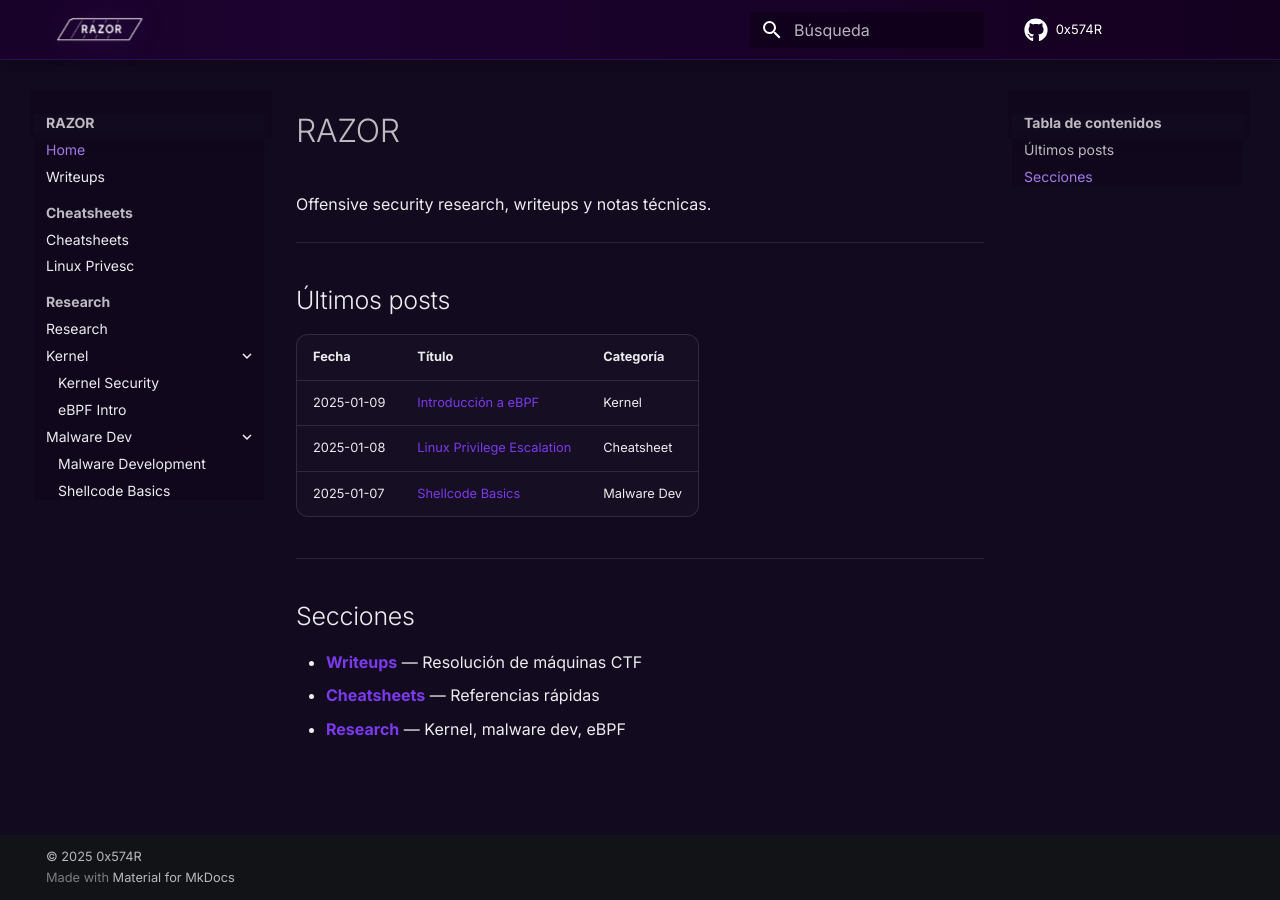
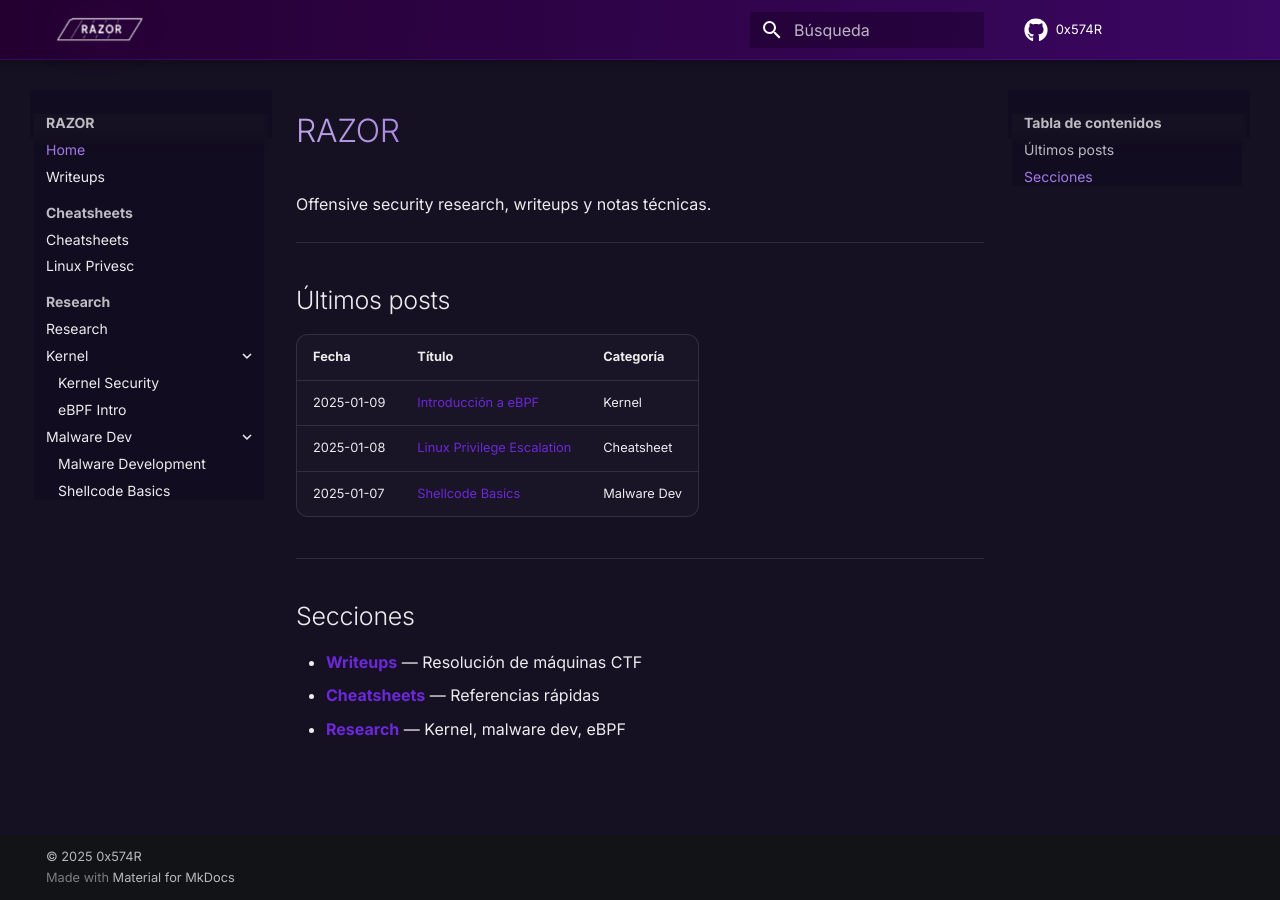
Before and after one commit to 0x574R/0x574R.github.io, an MkDocs documentation site: the page built from docs/index.md, in a window 1280 px wide. Built offline with MkDocs 1.6.1 and Material for MkDocs 9.7.7, drawn with Linux system fonts in a browser that asks for light colours.

Commit message:
Professional dark theme

```diff
--- a/docs/stylesheets/custom.css
+++ b/docs/stylesheets/custom.css
@@ -7,22 +7,25 @@
 */
 
 [data-md-color-scheme="slate"] {
-  /* Brand palette (dark purple) */
-  --md-primary-fg-color: #14001f;         /* topbar / primary */
-  --md-primary-fg-color--light: #1f0330;
-  --md-primary-fg-color--dark: #0b0012;
+  /* Brand palette (Abyss Violet) */
+  /* Topbar / primary */
+  --md-primary-fg-color: #250032;
+  --md-primary-fg-color--light: #3b0764;
+  --md-primary-fg-color--dark: #12001b;
 
-  /* Accents: darker + less neon */
-  --md-accent-fg-color: #7c3aed;          /* links / accents */
-  --md-accent-fg-color--transparent: rgba(124, 58, 237, 0.14);
+  /* Accent: deep violet (dark enough, but still readable) */
+  --razor-accent: #6d28d9;
+  --razor-accent-rgb: 109, 40, 217;
+  --md-accent-fg-color: var(--razor-accent);
+  --md-accent-fg-color--transparent: rgba(var(--razor-accent-rgb), 0.16);
 
-  /* Page surfaces (lifted so the UI doesn't read as "pure black") */
-  --md-default-bg-color: #120a1f;         /* body background */
-  --md-code-bg-color: #1a0f2b;
-  --md-footer-bg-color: #0f071c;
+  /* Page surfaces: lifted slightly so dark mode is readable */
+  --md-default-bg-color: #151022;
+  --md-code-bg-color: #1b1530;
+  --md-footer-bg-color: #110b1e;
 
-  /* Slight separation for side panels */
-  --md-sidebar-bg-color: #10071d;
+  /* Side panels */
+  --md-sidebar-bg-color: #120c20;
 
   /* Text */
   --md-default-fg-color: rgba(255, 255, 255, 0.92);
@@ -42,22 +45,55 @@
   opacity: 0.9;
 }
 
+/* Headings: premium look + micro animations */
+.md-typeset h1 {
+  background: linear-gradient(90deg, rgba(255,255,255,0.95) 0%, rgba(var(--razor-accent-rgb), 0.95) 55%, rgba(255,255,255,0.92) 100%);
+  -webkit-background-clip: text;
+  background-clip: text;
+  color: transparent;
+  background-size: 220% 100%;
+  animation: razor-title-shimmer 6.5s ease-in-out infinite;
+}
+
+.md-typeset h2,
+.md-typeset h3 {
+  position: relative;
+}
+
+.md-typeset h2::after,
+.md-typeset h3::after {
+  content: "";
+  position: absolute;
+  left: 0;
+  bottom: -0.35rem;
+  height: 2px;
+  width: 0;
+  background: rgba(var(--razor-accent-rgb), 0.65);
+  transition: width 220ms ease;
+}
+
+.md-typeset h2:hover::after,
+.md-typeset h3:hover::after {
+  width: 44px;
+}
+
 /* Make topbar more distinguishable from body + animated gradient */
 .md-header,
 .md-tabs {
+  /* Darker, richer gradient with subtle movement */
   background: linear-gradient(
-    90deg,
-    #06000e 0%,
-    #100018 30%,
-    #1c0330 65%,
-    #14001f 100%
+    92deg,
+    #07000f 0%,
+    #12001b 24%,
+    #250032 58%,
+    #3b0764 100%
   );
-  background-size: 220% 220%;
-  animation: razor-header-gradient 10s ease-in-out infinite;
+  background-size: 240% 240%;
+  animation: razor-header-gradient 9s ease-in-out infinite;
 }
 
 .md-header {
-  border-bottom: 1px solid rgba(124, 58, 237, 0.22);
+  border-bottom: 1px solid rgba(var(--razor-accent-rgb), 0.25);
 }
 
 /* Enlarge logo A LOT (visual size) while keeping topbar height compact */
@@ -66,8 +102,8 @@
   width: auto;
   transform: scale(1.65);
   transform-origin: left center;
-  filter: drop-shadow(0 0 10px rgba(124, 58, 237, 0.45));
-  animation: razor-logo-float 4.5s ease-in-out infinite;
+  filter: drop-shadow(0 0 12px rgba(var(--razor-accent-rgb), 0.35));
+  animation: razor-logo-float 4.2s ease-in-out infinite;
 }
 
 .md-header__button.md-logo {
@@ -102,8 +138,15 @@
 /* Code blocks: clearer separation without going full gray */
 .md-typeset pre > code {
   background: var(--md-code-bg-color);
-  border: 1px solid rgba(124, 58, 237, 0.22);
+  border: 1px solid rgba(var(--razor-accent-rgb), 0.22);
   box-shadow: 0 10px 28px rgba(0, 0, 0, 0.35);
+  transition: transform 160ms ease, border-color 160ms ease, box-shadow 160ms ease;
+}
+
+.md-typeset pre:hover > code {
+  transform: translateY(-1px);
+  border-color: rgba(var(--razor-accent-rgb), 0.35);
+  box-shadow: 0 14px 34px rgba(0, 0, 0, 0.45);
 }
 
 /* Tables: faint surface so they don't disappear into the background */
@@ -115,8 +158,8 @@
 
 /* Quotes: readable surface */
 .md-typeset blockquote {
-  background: rgba(124, 58, 237, 0.08);
-  border-left: 4px solid rgba(124, 58, 237, 0.35);
+  background: rgba(var(--razor-accent-rgb), 0.10);
+  border-left: 4px solid rgba(var(--razor-accent-rgb), 0.35);
 }
 
 /* Compact the inner header padding to reduce height */
@@ -138,14 +181,30 @@
 
 .md-typeset .md-button {
   border-radius: 999px;
-  border: 1px solid rgba(124, 58, 237, 0.35);
+  border: 1px solid rgba(var(--razor-accent-rgb), 0.38);
   box-shadow: 0 6px 18px rgba(0, 0, 0, 0.35);
+  position: relative;
+  overflow: hidden;
 }
 
 .md-typeset .md-button:hover {
   transform: translateY(-1px);
-  border-color: rgba(124, 58, 237, 0.55);
+  border-color: rgba(var(--razor-accent-rgb), 0.60);
   box-shadow: 0 10px 26px rgba(0, 0, 0, 0.45);
+}
+
+/* Button shimmer (micro animation) */
+.md-typeset .md-button::after {
+  content: "";
+  position: absolute;
+  inset: 0;
+  background: linear-gradient(120deg, transparent 0%, rgba(255,255,255,0.10) 20%, transparent 42%);
+  transform: translateX(-120%);
+  transition: transform 420ms ease;
+}
+
+.md-typeset .md-button:hover::after {
+  transform: translateX(120%);
 }
 
 /* Nav micro-animations */
@@ -155,6 +214,26 @@
 
 .md-nav__link:hover {
   transform: translateX(2px);
+}
+
+/* Active/hover underline indicator */
+.md-nav__link {
+  position: relative;
+}
+
+.md-nav__link::after {
+  content: "";
+  position: absolute;
+  left: 0;
+  bottom: -2px;
+  height: 2px;
+  width: 0;
+  background: rgba(var(--razor-accent-rgb), 0.65);
+  transition: width 180ms ease;
+}
+
+.md-nav__link:hover::after {
+  width: 18px;
 }
 
 /* Keyframes */
@@ -169,6 +248,12 @@
   to { opacity: 1; transform: translateY(0); }
 }
 
+@keyframes razor-title-shimmer {
+  0% { background-position: 0% 50%; }
+  50% { background-position: 100% 50%; }
+  100% { background-position: 0% 50%; }
+}
+
 @keyframes razor-logo-float {
   0%, 100% { transform: scale(1.65) translateY(0); }
   50% { transform: scale(1.65) translateY(-1px); }
@@ -177,10 +262,27 @@
 /* Subtle accents on cards and content */
 .md-typeset .admonition,
 .md-typeset details {
-  border-color: rgba(124, 58, 237, 0.25);
+  border-color: rgba(var(--razor-accent-rgb), 0.28);
 }
 
 /* Search highlight */
 .md-search-result__meta {
   color: var(--md-default-fg-color--light);
 }
+
+/* Respect reduced motion preferences */
+@media (prefers-reduced-motion: reduce) {
+  .md-header,
+  .md-tabs,
+  .md-content,
+  .md-typeset h1,
+  .md-header__button.md-logo img {
+    animation: none !important;
+  }
+
+  .md-typeset .md-button,
+  .md-nav__link,
+  .md-typeset pre > code {
+    transition: none !important;
+  }
+}
```
